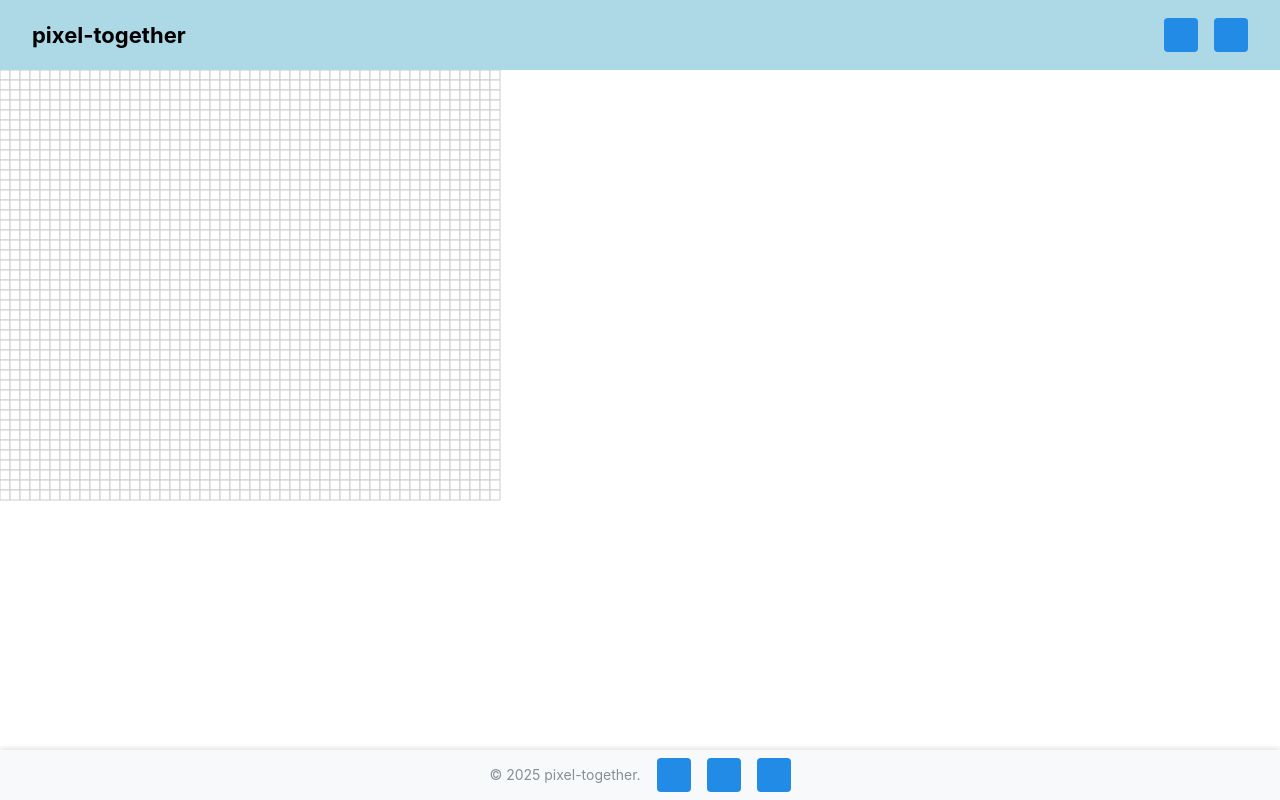
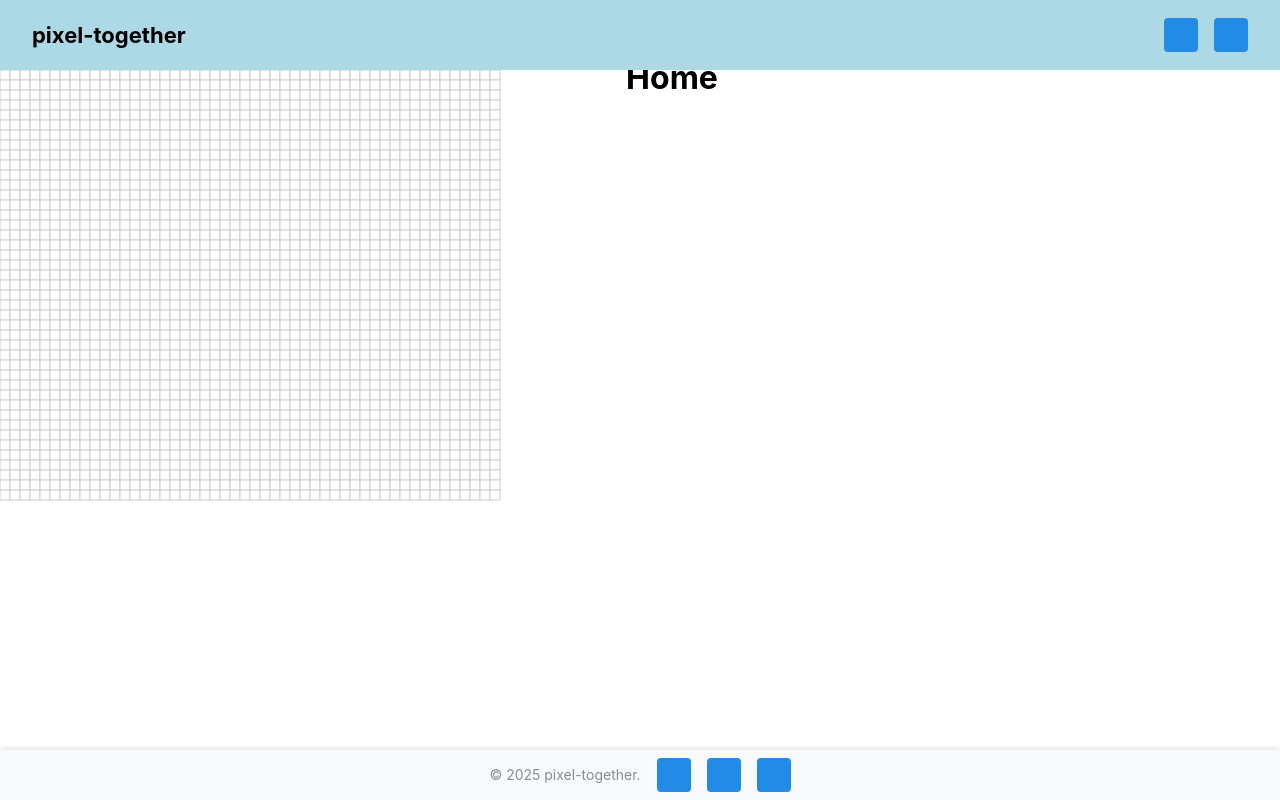
Before and after one commit to Michael-Mew2/final-Project, a React (Vite) app in the folder frontend/: page / in a window 1280 px wide. Built offline with nearby package versions, Linux system fonts and the light colour scheme; no server answers; some icons are missing.

Commit message:
limit canvas interactions while offline / invert scroll

```diff
--- a/frontend/src/App.jsx
+++ b/frontend/src/App.jsx
@@ -9,6 +9,7 @@ import LoginRegisterCard from "./components/LoginRegisterCard/LoginRegisterCard"
 import CanvasPage from "./components/CanvasPage";
 import { CanvasEffectsManager } from "./stores/useCanvasStore";
 import EmailValidationPage from "./pages/EmailValidationPage";
+import StartScreen from "./components/StartScreen";
 
 const ProtectedRoute = ({ children }) => {
   const { isLoggedIn } = useLoginStore();
@@ -16,6 +17,8 @@ const ProtectedRoute = ({ children }) => {
   if (!isLoggedIn) {
     return <Navigate to="/sign" />;
   }
+
+  return children;
 };
 
 export default function App() {
@@ -24,7 +27,12 @@ export default function App() {
       <CanvasEffectsManager>
         <Routes>
           <Route path="/" element={<Layout />}>
-            {/* <Route index element={<Home />} /> */}
+            <Route
+              index
+              element={
+                < StartScreen />
+              }
+            />
             <Route path="/sign" element={<LoginRegisterCard />} />
             <Route
               path="canvas"
--- a/frontend/src/components/CanvasPage.jsx
+++ b/frontend/src/components/CanvasPage.jsx
@@ -1,11 +1,13 @@
 import * as React from "react";
 import KonvaCanvas from "./KonvaCanvas/KonvaCanvas";
 import FarbPalette from "./FarbPalette/FarbPalette";
+import { useCanvasStore } from "../stores/useCanvasStore";
 
 export default function CanvasPage() {
+  const socket = useCanvasStore(state => state.socket);
   return (
     <>
-      <KonvaCanvas selectedColor={selectedColor} socket={socket} />
+      <KonvaCanvas isInteractive={true} socket={socket} />
       <div
         style={{
           position: "fixed",
--- a/frontend/src/components/KonvaCanvas/KonvaCanvas.jsx
+++ b/frontend/src/components/KonvaCanvas/KonvaCanvas.jsx
@@ -4,8 +4,7 @@ import { useCanvasStore } from "../../stores/useCanvasStore";
 import "./KonvaCanvas.css";
 import { io } from "socket.io-client";
 
-
-const KonvaCanvas = () => {
+const KonvaCanvas = ({ isInteractive }) => {
   const { selectedColor } = useCanvasStore();
   const stageRef = useRef(null);
   const layerRef = useRef(null);
@@ -16,7 +15,6 @@ const KonvaCanvas = () => {
   useEffect(() => {
     colorRef.current = selectedColor;
   }, [selectedColor]);
-
 
   useEffect(() => {
     socketRef.current = io(import.meta.env.VITE_API_BASE_URL);
@@ -50,6 +48,7 @@ const KonvaCanvas = () => {
           strokeWidth: 1,
         });
 
+        if (isInteractive) {
           rect.on("click", () => {
             const newColor = colorRef.current;
             rect.fill(newColor);
@@ -61,6 +60,19 @@ const KonvaCanvas = () => {
               color: newColor,
             });
           });
+        }
+
+        // rect.on("click", () => {
+        //   const newColor = colorRef.current;
+        //   rect.fill(newColor);
+        //   layer.batchDraw();
+
+        //   socketRef.current.emit("placePixel", {
+        //     x,
+        //     y,
+        //     color: newColor,
+        //   });
+        // });
 
         layer.add(rect);
         pixelRects.push({ x, y, rect });
@@ -70,9 +82,9 @@ const KonvaCanvas = () => {
     layer.batchDraw();
 
     const pixelMap = new Map();
-    pixelRects.forEach(({x, y, rect}) => {
-      pixelMap.set(`${x}, ${y}`, rect)
-    })
+    pixelRects.forEach(({ x, y, rect }) => {
+      pixelMap.set(`${x}, ${y}`, rect);
+    });
 
     const updateCanvas = (canvasData) => {
       canvasData.forEach(({ x, y, color }) => {
@@ -86,10 +98,12 @@ const KonvaCanvas = () => {
     };
 
     socketRef.current.emit("getCanvas", {}, (canvasData) => {
+      // console.log("Connected to canvas...");
+
       updateCanvas(canvasData);
     });
 
-    socketRef.current.on("pixelsOnCanvas", ({pixels}) => {
+    socketRef.current.on("pixelsOnCanvas", ({ pixels }) => {
       updateCanvas(
         pixels.map((pixel) => ({
           x: pixel.x,
@@ -97,16 +111,15 @@ const KonvaCanvas = () => {
           color: pixel.color,
         }))
       );
-    })
+    });
 
-    socketRef.current.on("canvasError", ({msg}) => {
+    socketRef.current.on("canvasError", ({ msg }) => {
       console.error("Canvas Error:", msg);
     });
 
     socketRef.current.on("emptyCanvas", () => {
       console.log("Canvas is empty");
-
-    })
+    });
 
     socketRef.current.on("update_pixel", ({ x, y, color }) => {
       const pixel = pixelRects.find((p) => p.x === x && p.y === y);
@@ -126,13 +139,18 @@ const KonvaCanvas = () => {
         y: stage.getPointerPosition().y / oldScale - stage.y() / oldScale,
       };
 
-      const newScale = e.evt.deltaY > 0 ? oldScale * scaleBy : oldScale / scaleBy;
+      const newScale =
+        e.evt.deltaY < 0 ? oldScale * scaleBy : oldScale / scaleBy;
 
       stage.scale({ x: newScale, y: newScale });
 
       const newPos = {
-        x: -(mousePointTo.x - stage.getPointerPosition().x / newScale) * newScale,
-        y: -(mousePointTo.y - stage.getPointerPosition().y / newScale) * newScale,
+        x:
+          -(mousePointTo.x - stage.getPointerPosition().x / newScale) *
+          newScale,
+        y:
+          -(mousePointTo.y - stage.getPointerPosition().y / newScale) *
+          newScale,
       };
 
       stage.position(newPos);
@@ -155,9 +173,23 @@ const KonvaCanvas = () => {
         socketRef.current.disconnect();
       }
     };
-  }, []);
+  }, [isInteractive]);
 
-  return <div id="konva-container" style={{ position: "fixed", top: 0, left: 0, width: "100vw", height: "100vh", zIndex: 0, overflow: "hidden" }}></div>;
+  return (
+    <div
+      id="konva-container"
+      style={{
+        position: "fixed",
+        top: 0,
+        left: 0,
+        width: "100vw",
+        height: "100vh",
+        zIndex: 0,
+        overflow: "hidden",
+        pointerEvents: isInteractive ? "auto" : "none",
+      }}
+    ></div>
+  );
 };
 
 export default KonvaCanvas;
--- a/frontend/src/components/Layout.jsx
+++ b/frontend/src/components/Layout.jsx
@@ -3,20 +3,27 @@ import Header from "./Header/Header";
 import Footer from "./Footer/Footer";
 import KonvaCanvas from "./KonvaCanvas/KonvaCanvas";
 import "./Layout.css";
-import { Outlet } from "react-router-dom";
+import { Outlet, useLocation } from "react-router-dom";
 import { useCanvasStore } from "../stores/useCanvasStore.js";
 
 
 const Layout = ({children}) => {
+  const {selectedColor, setSelectedColor} = useCanvasStore();
   const socket = useCanvasStore(state => state.socket);
-  const {selectedColor, setSelectedColor} = useCanvasStore();
+  const location = useLocation();
+
+  // const isInteractive = location.pathname === "/canvas"
+
+  // const showCanvas = isInteractive || location.pathname === "/";
 
   return (
      <div style={{ position: "relative", width: "100vw", height: "100vh", overflow: "hidden" }}>
-      <KonvaCanvas isInteractive={false} socket={socket} />
+      {/* {showCanvas &&
+      <KonvaCanvas isInteractive={isInteractive} />
+      } */}
 
       {/* Header */}
-      <header style={{ position: "fixed", top: 0, left: 0, width: "100%", height: "60px", backgroundColor: "#f8f8f8", zIndex: 0 }}>
+      <header style={{ position: "fixed", top: 0, left: 0, width: "100%", height: "60px", backgroundColor: "#f8f8f8", zIndex: 1 }}>
         <Header />
 
       </header>
--- a/frontend/src/components/Login/Login.jsx
+++ b/frontend/src/components/Login/Login.jsx
@@ -2,19 +2,25 @@ import { loginApi } from "../../api/userApi";
 import { useLoginStore, useRegisterStore } from "../../stores";
 import { LoginTitle } from "./LoginBaseComponents/LoginTitle";
 import { LoginForm } from "./LoginBaseComponents/LoginForm";
-import {ForgotPasswordForm} from "../ForgotPasswordForm"
+import { ForgotPasswordForm } from "../ForgotPasswordForm";
 import { useNavigate } from "react-router-dom";
+import { Button } from "@mantine/core";
 
 export default function Login() {
   const { setShowRegisterMenu } = useRegisterStore();
-  const { isLoggedIn, setIsLoggedIn, setBackendError, setSuccessMessage, showForgotPassword } =
-    useLoginStore();
+  const {
+    isLoggedIn,
+    setIsLoggedIn,
+    setBackendError,
+    setSuccessMessage,
+    showForgotPassword,
+  } = useLoginStore();
 
-      const navigate = useNavigate();
+  const navigate = useNavigate();
 
-      const handleCancel = () => {
-        navigate("/");
-      }
+  const handleCancel = () => {
+    navigate("/");
+  };
 
   const handleLoginSubmit = async (e) => {
     e.preventDefault();
@@ -29,8 +35,9 @@ export default function Login() {
       console.log("Registration successful!");
       setIsLoggedIn(true);
       e.target.reset();
+      navigate("/canvas");
     } catch (error) {
-        setSuccessMessage(null);
+      setSuccessMessage(null);
       setBackendError(error.message.split(", "));
     }
   };
@@ -39,11 +46,7 @@ export default function Login() {
     <>
       <LoginTitle />
       {isLoggedIn ? (
-        <Button
-          variant="filled"
-          color="orange"
-          onClick={handleCancel}
-        >
+        <Button variant="filled" color="orange" onClick={handleCancel}>
           Return
         </Button>
       ) : showForgotPassword ? (
--- /dev/null
+++ b/frontend/src/components/StartScreen.jsx
@@ -0,0 +1,13 @@
+import * as React from "react";
+import KonvaCanvas from "./KonvaCanvas/KonvaCanvas";
+
+export default function StartScreen() {
+  return (
+    <>
+      <KonvaCanvas isInteractive={false} />
+      <div>
+        <h1 style={{ zIndex: 20 }}>Home</h1>
+      </div>
+    </>
+  );
+}
```
Also changed, not shown: frontend/src/socket.js (+7 -0 lines), 1 other file (tests, documents, lock files or other folders). Lines whose indentation alone changed are shown as unchanged.
